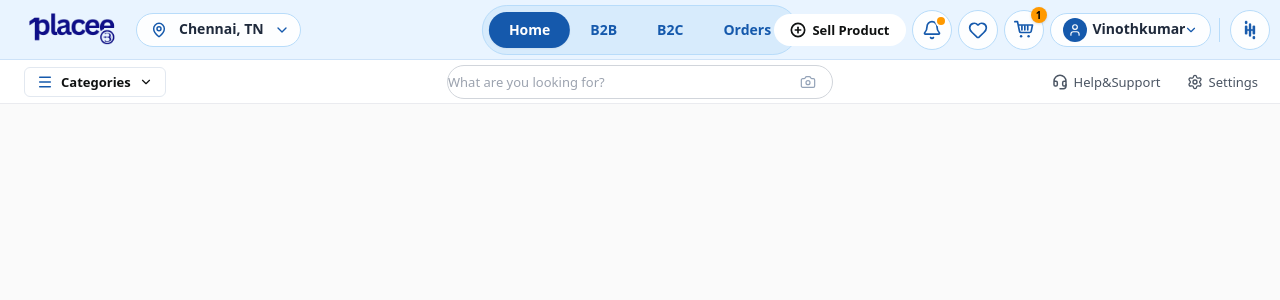
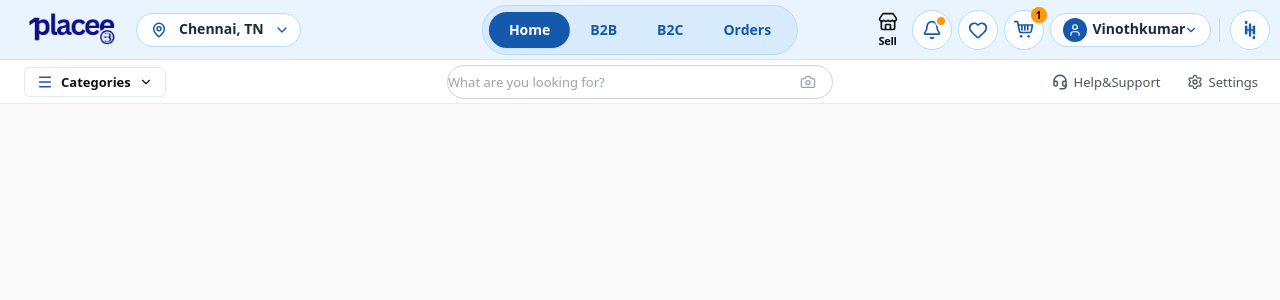
Before and after one commit to BTC-2025/1PLACEE-BUS-FE, a Next.js app: page / in a window 1280 px wide. Shown: the top 300 px of the page. Built offline with nearby package versions, Linux system fonts and the light colour scheme.

Commit message:
feat(navbar): replace +Sell Product pill with clean Shop Store icon + Sell text

```diff
--- a/src/components/BusinessNavbar.tsx
+++ b/src/components/BusinessNavbar.tsx
@@ -11,12 +11,12 @@ import {
   Bell,
   Heart,
   User,
-  PlusCircle,
   Headset,
   Settings,
   Menu,
   Layers,
   Camera,
+  Store,
 } from "lucide-react";
 import { CategoriesCarouselMegaMenu } from "./CategoriesCarouselMegaMenu";
 
@@ -182,16 +182,19 @@ export const BusinessNavbar: React.FC = () => {
           </Link>
         </div>
 
-        {/* Right Group: Sell Product + Bell Notification + Wishlist + Cart + Profile + Bittool */}
+        {/* Right Group: Sell Store Icon + Bell Notification + Wishlist + Cart + Profile + Bittool */}
         <div className="flex items-center gap-1 sm:gap-1.5 shrink-0 z-20">
-          {/* 1. Sell Product Button */}
+          {/* 1. Sell Button (Image Based: Shop / Store Icon + 'Sell' Label) */}
           <Link
             href="/sell"
-            aria-label="Sell Product"
-            className="flex items-center gap-1.5 px-3.5 sm:px-4 py-1.5 sm:py-2 rounded-full bg-white hover:bg-[#1559ac] text-slate-950 font-black text-xs sm:text-[13px] shadow-xs hover:shadow-md transition-all active:scale-95 cursor-pointer select-none"
+            aria-label="Sell"
+            title="Sell on 1PLACEE"
+            className="group flex flex-col items-center justify-center px-2 py-0.5 rounded-lg hover:bg-white/80 transition-all cursor-pointer select-none text-slate-700 hover:text-[#1559ac]"
           >
-            <PlusCircle className="w-4 h-4 text-slate-950 stroke-[2.5]" />
-            <span>Sell Product</span>
+            <Store className="w-5 h-5 text-slate-700 group-hover:text-[#1559ac] stroke-[1.9] transition-colors" />
+            <span className="text-[11px] sm:text-[11.5px] font-bold tracking-tight leading-tight mt-0.5 text-slate-700 group-hover:text-[#1559ac] transition-colors">
+              Sell
+            </span>
           </Link>
 
           {/* 3. Notification Bell */}
```
